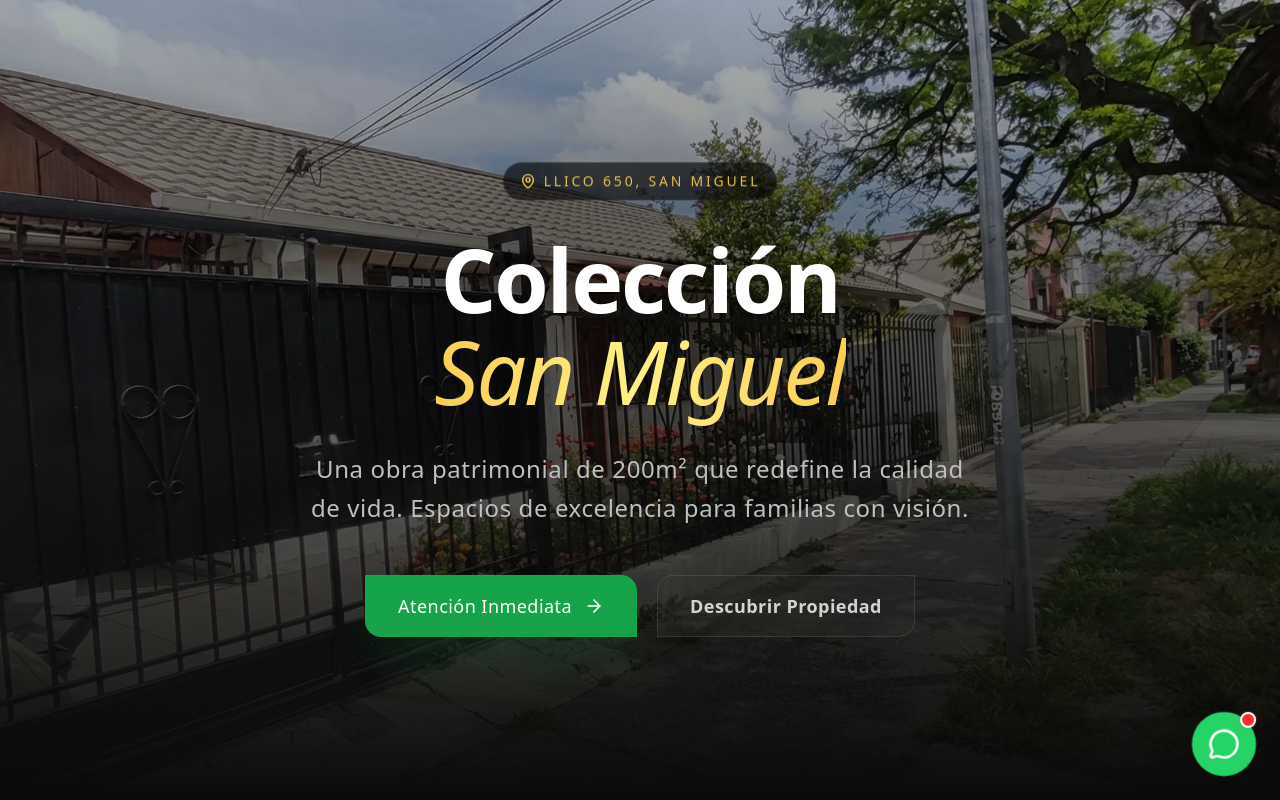
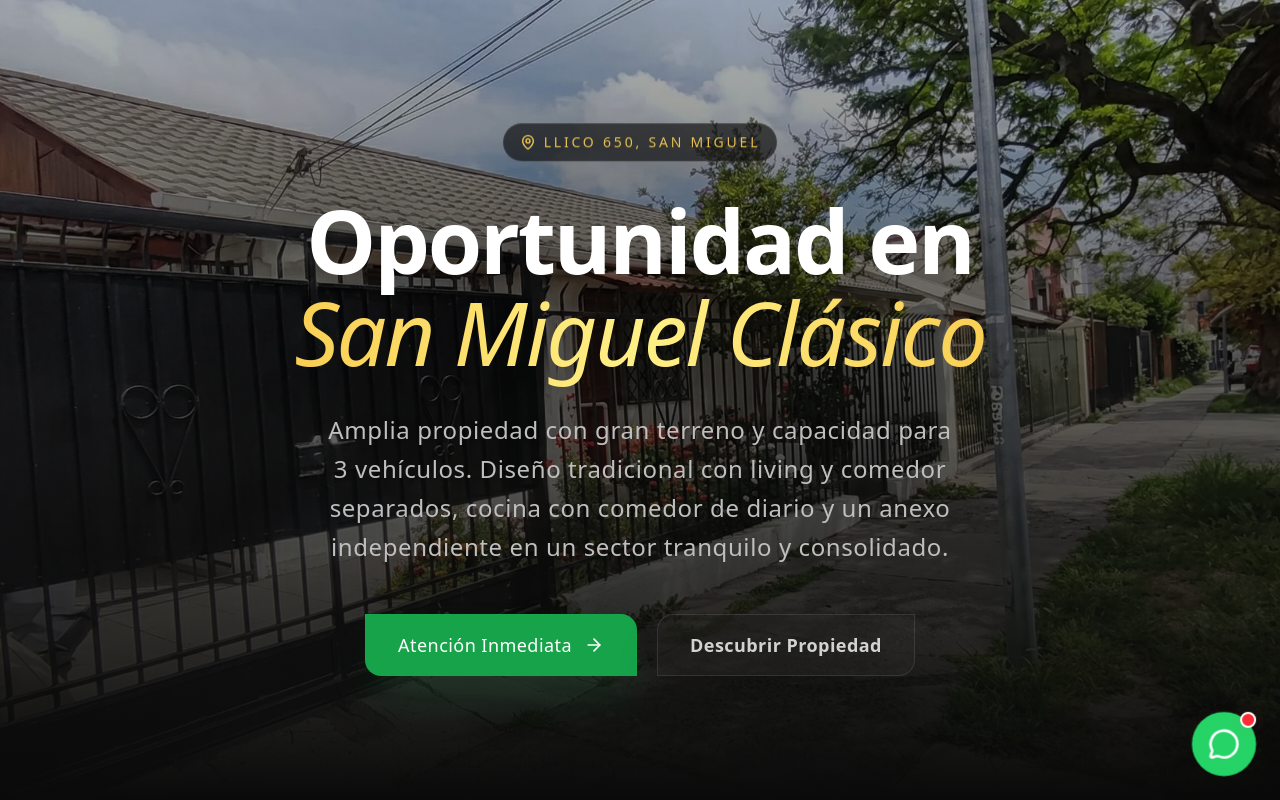
Before and after one commit to jaimerehbein/casaensanmiguel.segurosrehbein, a Next.js app: page / in a window 1280 px wide. Shown: the top 800 px of the page. Built offline with nearby package versions, Linux system fonts and the light colour scheme; a web font is replaced by a local one.

Commit message:
feat: apply accurate property copywriting to premium hero section

```diff
--- a/src/components/organisms/HeroSection.tsx
+++ b/src/components/organisms/HeroSection.tsx
@@ -55,11 +55,11 @@ export const HeroSection = () => {
                 </div>
 
                 <h1 className="hero-element font-serif text-[3rem] leading-[1.05] sm:text-6xl md:text-7xl lg:text-[5.5rem] font-bold mb-8 tracking-tight text-white drop-shadow-2xl">
-                    Colección <br className="hidden md:block" /><span className="gradient-gold font-light italic">San Miguel</span>
+                    Oportunidad en <br className="hidden md:block" /><span className="gradient-gold font-light italic">San Miguel Clásico</span>
                 </h1>
 
                 <p className="hero-element text-lg sm:text-xl md:text-2xl text-brand-secondary mb-12 max-w-2xl md:mx-auto leading-relaxed text-balance font-light tracking-wide">
-                    Una obra patrimonial de 200m² que redefine la calidad de vida. Espacios de excelencia para familias con visión.
+                    Amplia propiedad con gran terreno y capacidad para 3 vehículos. Diseño tradicional con living y comedor separados, cocina con comedor de diario y un anexo independiente en un sector tranquilo y consolidado.
                 </p>
 
                 <div className="hero-element flex flex-col sm:flex-row gap-5 justify-start md:justify-center items-stretch sm:items-center">
```
